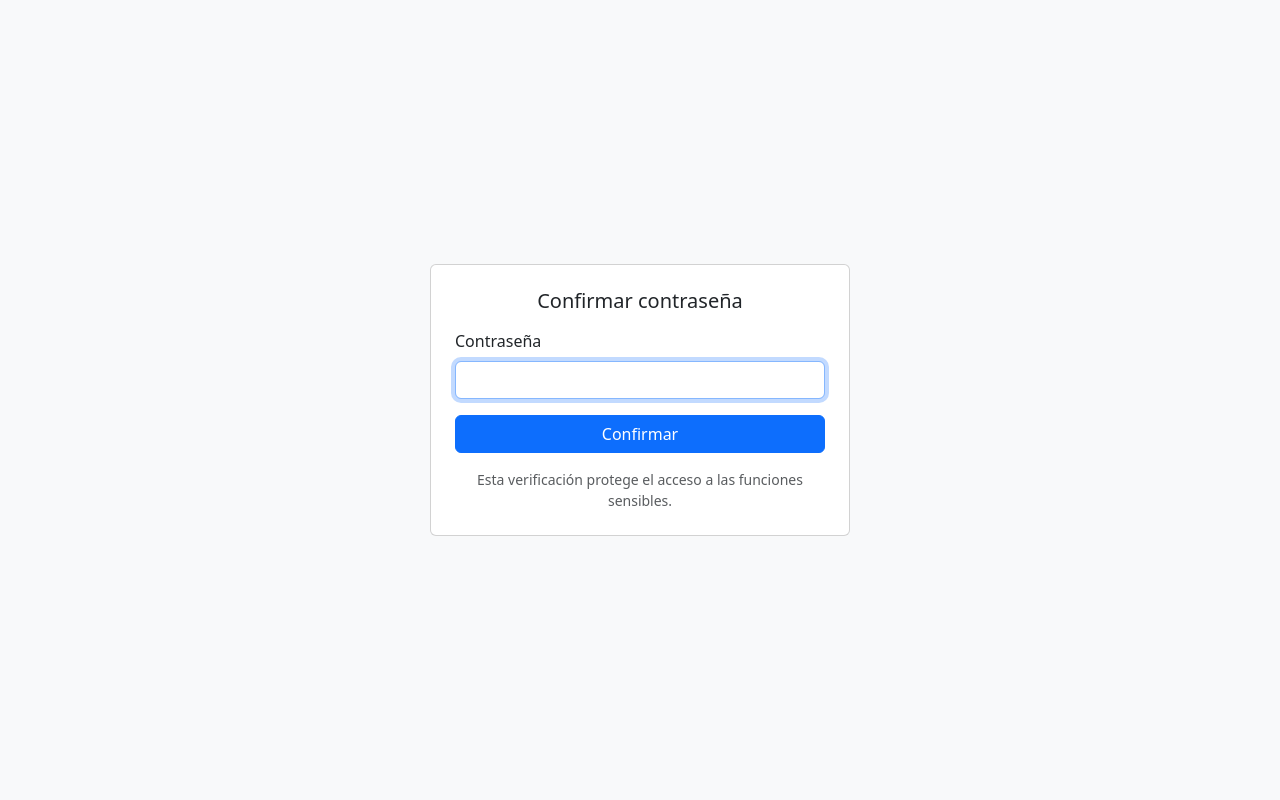
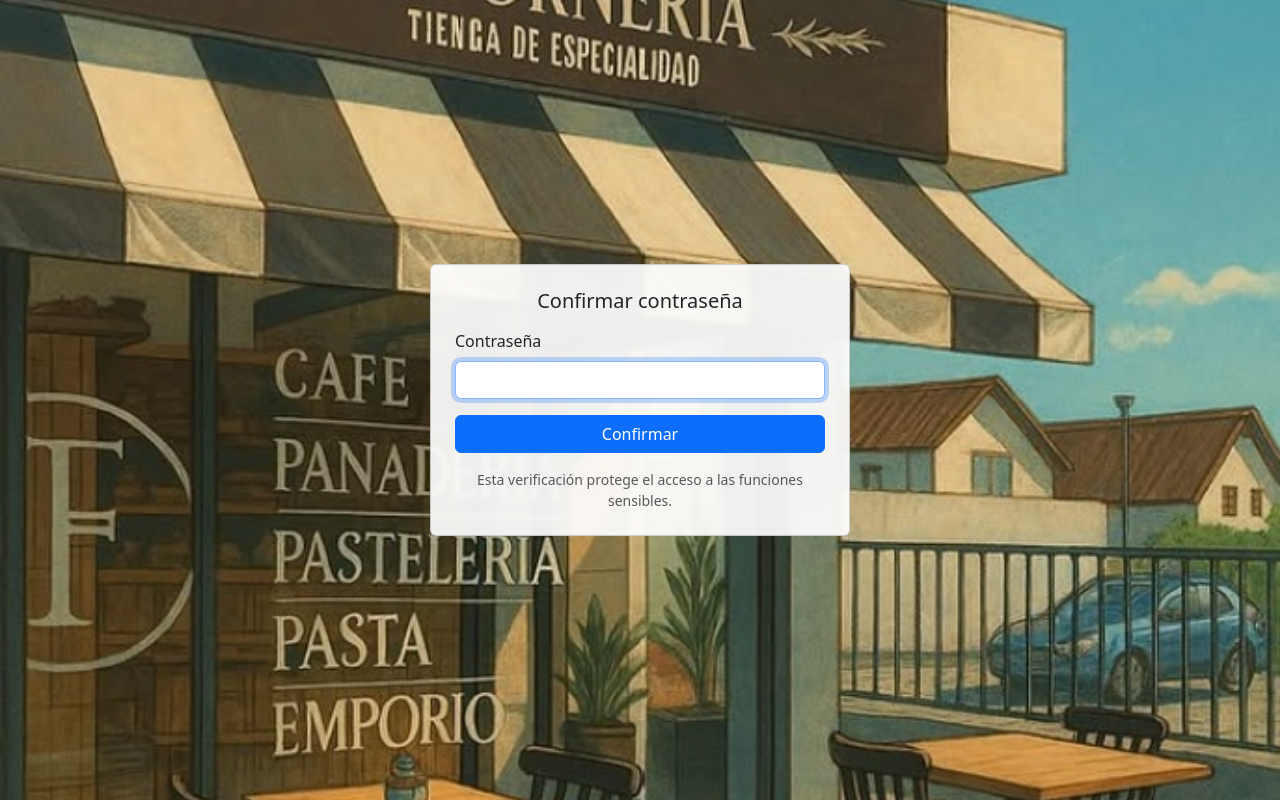
Before and after one commit to tarayam/LaForneria, a Django app: page /confirm-password/ in a window 1280 px wide. Run offline with Django 5.2, Linux system fonts and the light colour scheme; the visitor is signed in with stand-in values (Sample User, id 1).

Commit message:
Sync: update repository with recent UI changes

```diff
--- a/templates/confirm_password.html
+++ b/templates/confirm_password.html
@@ -5,10 +5,23 @@
     <meta name="viewport" content="width=device-width, initial-scale=1">
     <title>Confirmar contraseña</title>
     <link href="https://cdn.jsdelivr.net/npm/bootstrap@5.3.3/dist/css/bootstrap.min.css" rel="stylesheet">
+    {% load static %}
+    <style>
+      html, body { height:100%; min-height:100vh; margin:0; padding:0; }
+      body {
+        background-image: url("{% static 'images/fondo_lafornería.jpg' %}"), url("{% static 'images/fondo_lafornería.jpg' %}");
+        background-size: cover, cover;
+        background-position: center, center;
+        background-repeat: no-repeat, no-repeat;
+        background-attachment: fixed, fixed;
+        background-color: #111;
+      }
+      .confirm-card { background: rgba(255,255,255,0.92); backdrop-filter: blur(2px); }
+    </style>
   </head>
-  <body class="bg-light">
+  <body>
     <div class="container vh-100 d-flex align-items-center justify-content-center">
-      <div class="card p-4" style="max-width:420px; width:100%;">
+      <div class="card p-4 confirm-card" style="max-width:420px; width:100%;">
         <h5 class="mb-3 text-center">Confirmar contraseña</h5>
         {% if error_message %}
           <div class="alert alert-danger">{{ error_message }}</div>
```
Also changed, not shown: templates/login.html (+5 -5 lines), static/images/fondo_lafornería.jpg (added), static/images/fondo_lafornería_1.jpg (added).
